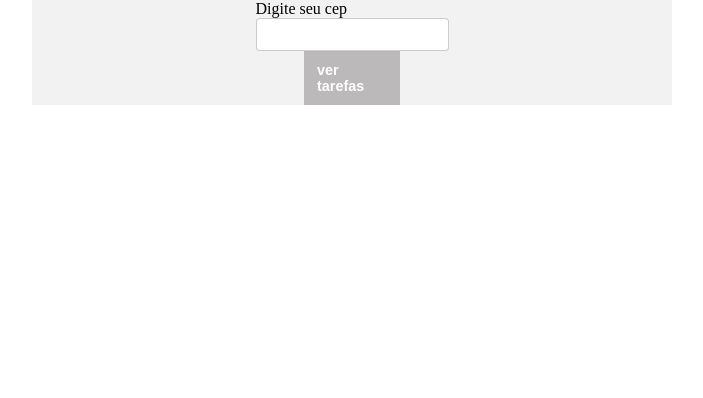
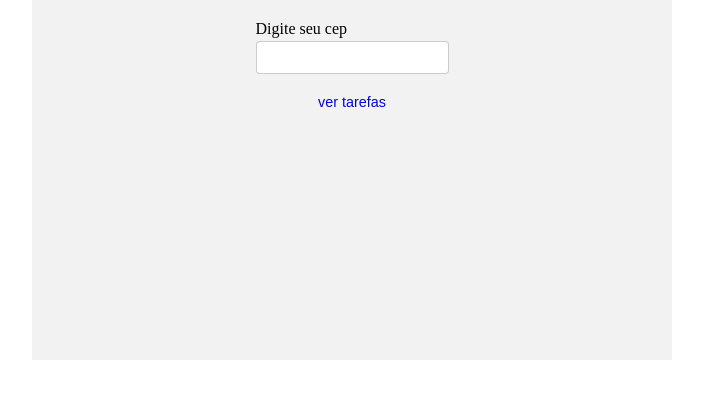
Before and after one commit to rodrigoRolim/start-vuejs, a Vue app: page /cep in a window 1280 px wide. Shown: the top 398 px of the page, without its empty margins (288-991 px from the left). Built offline with nearby package versions, Linux system fonts and the light colour scheme; what vue-resource would draw is missing.

Commit message:
implemented feature of search address from cep

```diff
--- a/src/components/CepChecker.vue
+++ b/src/components/CepChecker.vue
@@ -2,50 +2,72 @@
  <section class="cepChecker">
   <div class="group-form">
    <label for="cep">Digite seu cep</label>
-   <input type="text" name="cep" id="cep"/>
+   <input @blur="checkcep" type="text" name="cep" id="cep"/>
   </div>
   <router-link class="home" to="/">ver tarefas</router-link>
+  <div v-show="hasAdress()" class="logradouro">
+   <p>Rua: {{address.logradouro}}</p>
+   <p>Bairro: {{address.bairro}}</p>
+   <p>Cidade: {{address.cidade}}</p>
+   <p>Estado: {{address.estado}}</p>
+  </div>
  </section>
 </template>
 <script>
  export default {
-  data (){
+  data(){
    return {
-
+    address: {}
+   }
+  },
+  methods: {
+   checkcep($event) {
+    let cep = $event.target.value;
+    this.$http.get('http://api.postmon.com.br/v1/cep/' + cep)
+    .then((res) => {
+     this.address = res.body;
+    }, (error) => {
+     console.log(error);
+    })
+   },
+   hasAdress() {
+    return Object.keys(this.address).length > 0
    }
   }
  }
 </script>
 <style>
+.logradouro {
+ align-self: center;
+ text-align: center;
+ margin-top: 22px;
+}
 .cepChecker {
  background-color: rgba(0,0,0,0.05);
  width: 50%;
  margin: 0 auto;
  display: flex;
  flex-direction: column;
+ padding-bottom: 250px;
 }
 #cep {
  width: 100%;
  padding: 8px 7px;
  border-radius: 4px;
  border: 0.5px solid rgba(0,0,0,.2);
-
+ margin-top: 3px;
 }
 .group-form {
  align-self: center;
  display: flex;
  flex-direction: column;
+ margin-top: 20px;
 }
 
  .home {
-  width: 15%;
+  margin-top: 20px;
   align-self: center;
   text-decoration: none;
-  border: 1px solid transparent;
-  padding: 10px 12px;
-  background-color: rgb(187, 185, 185);
-  color: white;
-  font-weight: bolder;
   font-family: Arial, Helvetica, sans-serif;
   font-size: 0.9rem;
  }
```
